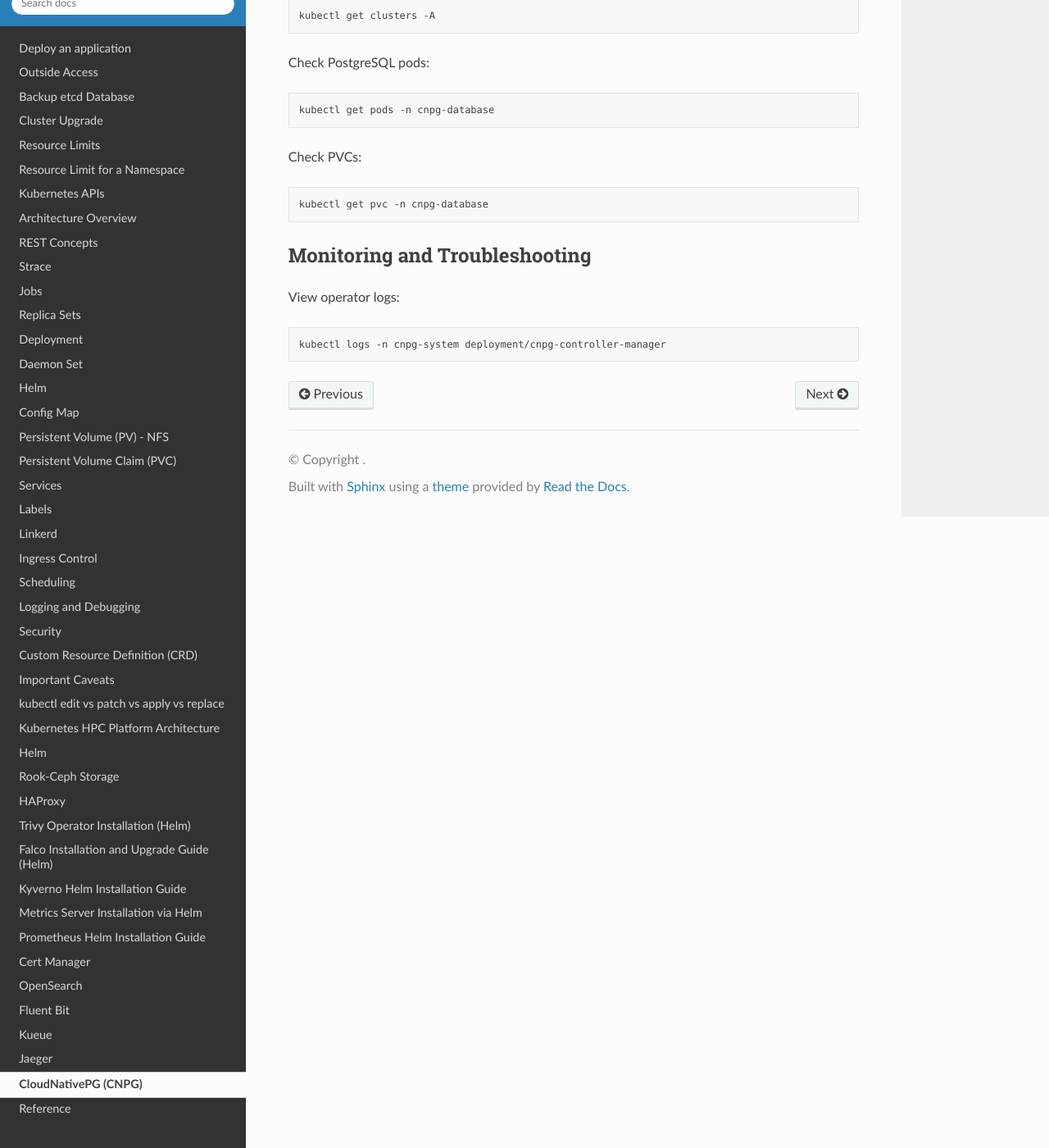
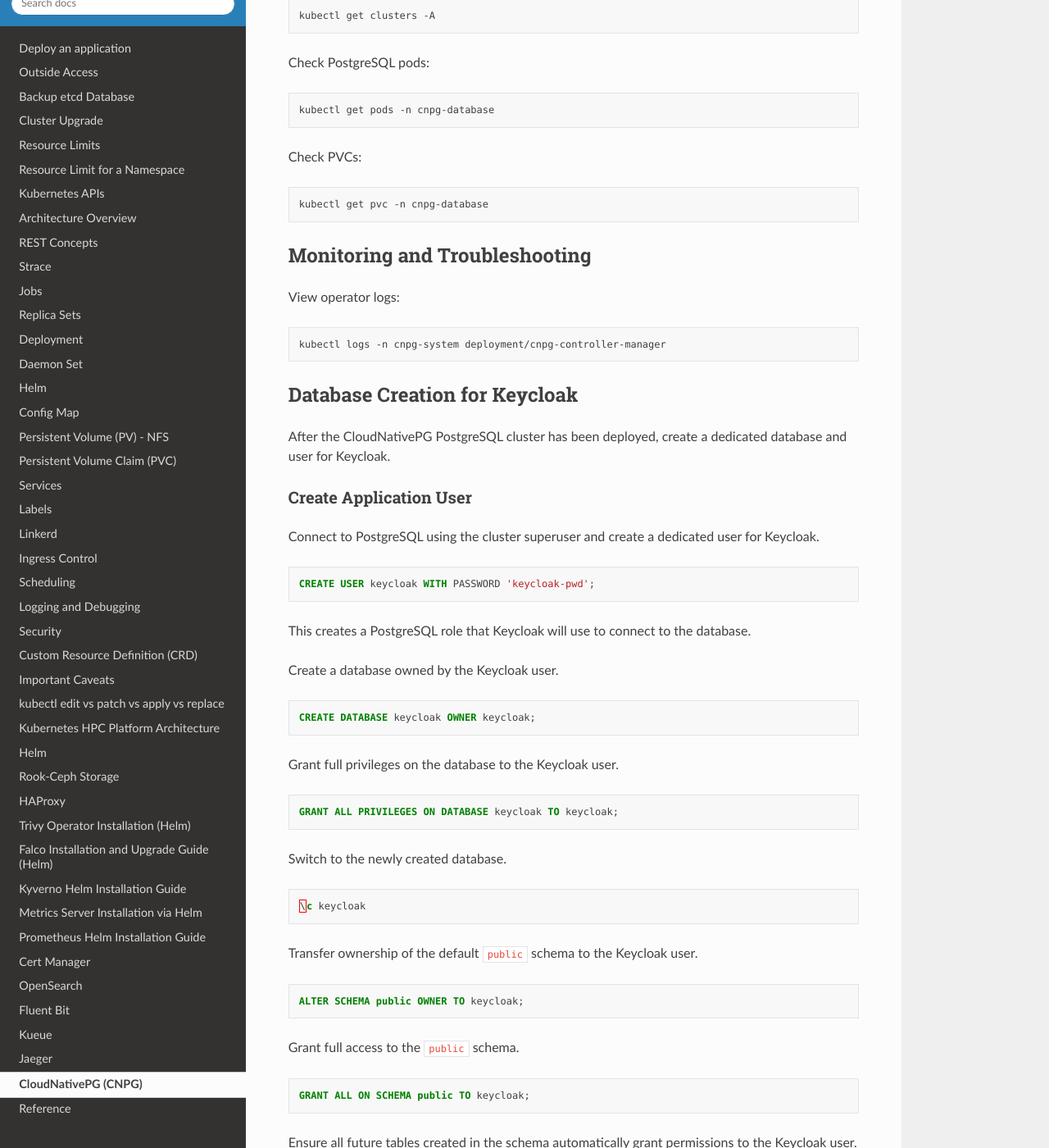
Before and after one commit to josephjohnjj/kubernetes-training, a Sphinx documentation site: the page built from docs/source/infrastructure/cnpg.rst, in a window 1280 px wide and 1400 px high, scrolled down 1604 px. Shown: the whole window at 82% size. Built offline with Sphinx 7.4.7 and the Read the Docs theme 3.1.0, drawn with Linux system fonts in a browser that asks for light colours; pages that are not in the unit, such as notebooks, are missing from menus; some of the changed text lies outside the part shown.

Commit message:
postgres database created for keycloak

```diff
--- a/docs/source/infrastructure/cnpg.rst
+++ b/docs/source/infrastructure/cnpg.rst
@@ -103,3 +103,99 @@
 .. code-block:: bash
 
    kubectl logs -n cnpg-system deployment/cnpg-controller-manager
+
+Database Creation for Keycloak
+------------------------------
+
+After the CloudNativePG PostgreSQL cluster has been deployed, create a
+dedicated database and user for Keycloak.
+
+Create Application User
+~~~~~~~~~~~~~~~~~~~~~~~~~
+
+Connect to PostgreSQL using the cluster superuser and create a dedicated
+user for Keycloak.
+
+.. code-block:: sql
+
+   CREATE USER keycloak WITH PASSWORD 'keycloak-pwd';
+
+This creates a PostgreSQL role that Keycloak will use to connect to the
+database.
+
+
+Create a database owned by the Keycloak user.
+
+.. code-block:: sql
+
+   CREATE DATABASE keycloak OWNER keycloak;
+
+
+
+Grant full privileges on the database to the Keycloak user.
+
+.. code-block:: sql
+
+   GRANT ALL PRIVILEGES ON DATABASE keycloak TO keycloak;
+
+
+
+Switch to the newly created database.
+
+.. code-block:: sql
+
+   \c keycloak
+
+
+
+Transfer ownership of the default ``public`` schema to the Keycloak user.
+
+.. code-block:: sql
+
+   ALTER SCHEMA public OWNER TO keycloak;
+
+
+
+Grant full access to the ``public`` schema.
+
+.. code-block:: sql
+
+   GRANT ALL ON SCHEMA public TO keycloak;
+
+
+
+Ensure all future tables created in the schema automatically grant
+permissions to the Keycloak user.
+
+.. code-block:: sql
+
+   ALTER DEFAULT PRIVILEGES IN SCHEMA public
+   GRANT ALL ON TABLES TO keycloak;
+
+
+
+Ensure all future sequences created in the schema automatically grant
+permissions to the Keycloak user.
+
+.. code-block:: sql
+
+   ALTER DEFAULT PRIVILEGES IN SCHEMA public
+   GRANT ALL ON SEQUENCES TO keycloak;
+
+
+
+Confirm that the ``public`` schema is owned by the Keycloak user.
+
+.. code-block:: sql
+
+   \dn+
+
+Expected output:
+
+.. code-block:: text
+
+   Name   | Owner
+   -------+---------
+   public | keycloak
+
+The database is now ready for use by Keycloak.
```
